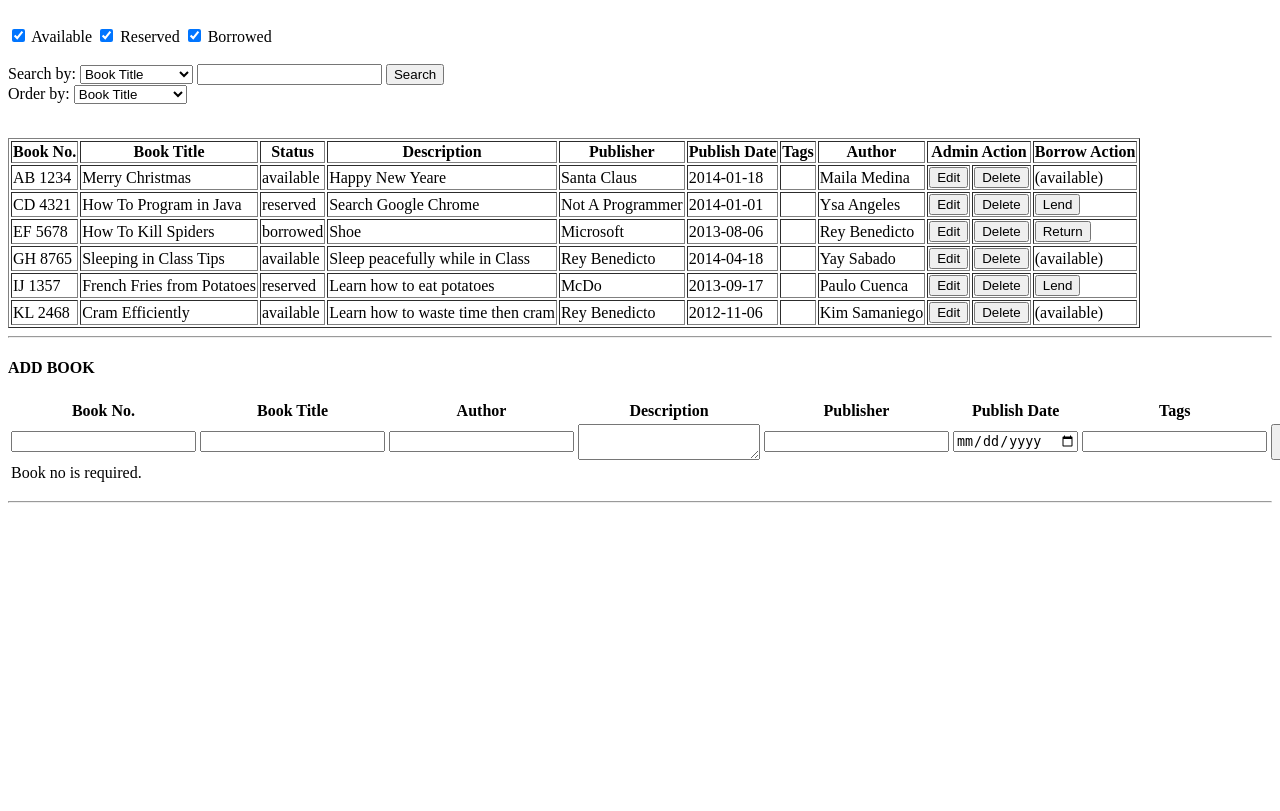
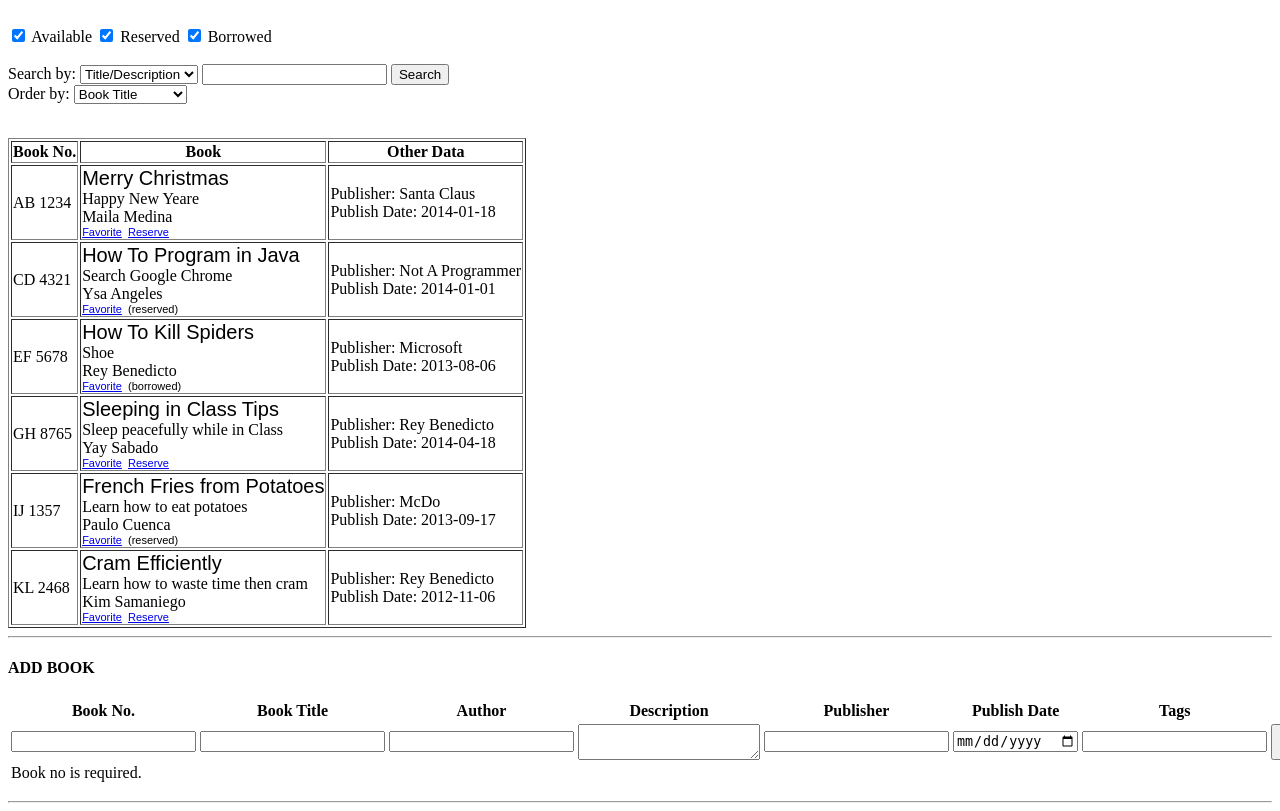
Before and after one commit to ryben/sample_repo, a CodeIgniter app: page /128_team2/index.php/booker/index in a window 1280 px wide; the page is wider, and only the part inside the window is pictured. Before the commit the page ends 503 px from the top of that part, so only its background shows below. Run offline with CodeIgniter, Linux system fonts and the light colour scheme; data comes from the database, SQL or seed files in the repository.

Commit message:
Advanced Search Algo, User-Presentable Data

```diff
--- a/application/controllers/booker.php
+++ b/application/controllers/booker.php
@@ -128,7 +128,73 @@ class Booker extends CI_Controller {
             'status_check' 	=> $status_check,
         );
 
-        return $this->book_model->query_result($details);
+
+        $table = $this->book_model->query_result($details);
+        if ($table == null) return null;
+        foreach($table as $row):
+                //echo $row->book_no;
+
+                $table_copy[$row->book_no] = $row;
+
+            //transfer contents of table to $sorted + structure of points
+            $arr = explode(" ", $search_term);
+            $booktitle = explode(" ", $row->book_title);
+            $descr = explode(" ", $row->description);
+            $tg = explode(",", $row->Tags);
+            $points;
+
+            // echo $arr[1];
+
+
+            // foreach ($arr as $maila):
+            $points[$row->book_no] = 0;
+                // endforeach;
+
+
+            foreach ($arr as $maila):
+
+                foreach($booktitle as $ysa):
+                   if(strcasecmp($maila, $ysa)==0){
+                         $points[$row->book_no] += 100;
+                    }
+
+                endforeach;
+                foreach($descr as $ysa1):
+                    if(strcasecmp($maila, $ysa1)==0){
+                          $points[$row->book_no] += 10;
+                    }
+                endforeach;
+                foreach($tg as $ysa2):
+                    if(strcasecmp($maila, $ysa2)==0){
+                         $points[$row->book_no] += 1;
+                    }
+                endforeach;
+            endforeach;
+
+
+
+            // echo " " . $row->book_no . " " . $points[$row->book_no] . "<br/>";
+
+
+        endforeach;
+
+
+
+        $counter = 0;
+        foreach ($points as $key => $value):
+                $table[$counter++] = $table_copy[$key];
+            // echo $key;
+        endforeach;
+            //compute points
+                //parse search term, programatically compare to book title, desc and tags
+                //$sorted[book_no] = $row1
+                //$points[book_no] = points
+            //sort
+            //printing
+
+
+        return $table;
+
     }
 
 }
--- a/application/models/book_model.php
+++ b/application/models/book_model.php
@@ -11,7 +11,8 @@ class Book_model extends CI_Model {
      * 		http://example.com/index.php/welcome/index
      *	- or -
      * Since this controller is set as the default controller in
-     * config/routes.php, it's displayed at http://example.com/
+     * config/routes.php, i
+     t's displayed at http://example.com/
      *
      * So any other public methods not prefixed with an underscore will
      * map to /index.php/welcome/<method_name>
@@ -43,16 +44,36 @@ class Book_model extends CI_Model {
 
     function query_result($details){
         $details['search_term'] = filter_var($details['search_term'], FILTER_SANITIZE_STRING);
+        // $tok = strtok($details['search_term'], " ");
+       // $tok = strtok($details['search_term'], " ");
 
-        //construct query strings
+        $tok = explode(" ", $details['search_term']);
+
         $q = array(
-            'select'	=> "select * from book b, author a ",
-            'where'		=> "where " . $details['status_check'] . " b.book_no = a.book_no and " . $details['search_by'] . " like '%" . $details['search_term'] . "%' ",
-            'orderby'   => "order by " . $details['order_by']
+                'select' => "select * from book b, author a ",
+                'where' => "where " . $details['status_check'] . " b.book_no = a.book_no and (",
+                'orderby' => ") order by " . $details['order_by']
         );
 
-        $query_string = $q['select'] . $q['where'] . $q['orderby'];
+        $word_count = 0;
+       foreach ($tok as $search) {
+        // echo $search."<br>";
+        if($details['search_by']== 'book_title'){
+           $q['where'] .= "book_title like '%" . $search . "%' or description like '%" . $search . "%' or Tags like '%" . $search . "%' ";
 
+        } else {
+            $q['where'] .= $details['search_by'] . " like '%".$search."%' ";
+        }
+
+        if($word_count < count($tok) - 1) {
+        $q['where'] .= " or ";
+        }
+       $word_count++;
+        }
+
+        $query_string = $q['select'] . $q['where'] . ")";// . $q['orderby'];
+
+        // echo $query_string;
         return $this->db->query($query_string)->result();
     }
 }
--- a/application/views/search_view.php
+++ b/application/views/search_view.php
@@ -12,10 +12,9 @@
 
 					<a>Search by:</a>
 					<select name="search_by">
-						<option value="book_title"> Book Title </option>
+						<option value="book_title"> Title/Description </option>
 						<option value="book_no"> Book Number </option>
 						<option value="status"> Status </option>
-						<option value="description"> Description </option>
 						<option value="publisher"> Publisher</option>
 						<option value="name"> Author</option>
 						<option value="date_published"> Date Published</option>
--- a/application/views/table_view.php
+++ b/application/views/table_view.php
@@ -1,59 +1,99 @@
 <div id="search_table_container">
-				<table id="search_table" border="1">
-					<?php
+                <table id="search_table" border="1">
+                    <?php
                         $is_admin = isset($_SESSION['is_admin']);
-                        $is_admin = true; //temporary
+                        // $is_admin = true; //temporary
 
-						if (isset($table)){
+                        // if (isset($table)){
+      //                       echo "<tr>
+                        //      <th>Book No.    </th>
+                        //      <th>Book Title  </th>
+                        //      <th>Status      </th>
+                        //      <th>Description </th>
+                        //      <th>Publisher   </th>
+                        //      <th>Publish Date</th>
+                        //      <th>Tags        </th>
+                        //      <th>Author      </th>
+                        //  ";
+
+                        //new
+                        if(isset($table)){
                             echo "<tr>
-								<th>Book No.	</th>
-								<th>Book Title 	</th>
-								<th>Status 		</th>
-								<th>Description </th>
-								<th>Publisher 	</th>
-								<th>Publish Date</th>
-								<th>Tags 		</th>
-								<th>Author 		</th>
-							";
+
+                                <th>Book No.</th>
+                                <th>Book</th>
+                                <th>Other Data</th>
+
+                            ";
 
 
                             if ($is_admin){
                                 echo "<th colspan='2'>Admin Action</th>";
-                                echo "<th>Borrow Action 		</th>";
+                                echo "<th>Borrow Action         </th>";
                             } else {
-                                echo "<th colspan='2'>User Action</th>";
+                                // echo "<th colspan='2'>User Action</th>";
                             }
 
                             echo "</tr>";
 
                             foreach($table as $row):
+
                                 echo "<tr>";
 
-                                foreach($row as $cell):
-                                    echo "<td>" . $cell	. "</td>";
-                                endforeach;
+
+                                echo "<td>" . $row->book_no . "</td>";
+                                echo "<td>" .
+                                        "<div style = 'font:20px Arial'>" .
+                                            $row->book_title .
+                                        "</div>" .
+
+                                        $row->description . "<br>" .
+                                        $row->name . "<br>" .
 
 
-                                if ($is_admin){
-                                    //add and edit button
-                                    echo "<td><input type='button' bookno='{$row->book_no}' class='edit_button' value='Edit'/></td>";
-                                    echo "<td><input type='button' bookno='{$row->book_no}' class='delete_button' value='Delete'/></td>";
 
-                                    //borrow action
-                                    if ($row->status == "reserved") 	echo "<td><input type='button' bookno='{$row->book_no}' value='Lend'/></td>";
-                                    elseif ($row->status == "borrowed") echo "<td><input type='button' bookno='{$row->book_no}' value='Return'/></td>";
-                                    else echo "<td>(" . $row->status . ")</td>";
-                                } else {
-                                    //reserve button
-                                    if ($row->status == "available") echo "<td><input type='button' bookno='{$row->book_no}' value='Reserve'/></td>";
-                                    else echo "<td>(" . $row->status . ")</td>";
-                                    //like button
-                                    echo "<td><input type='button' bookno='{$row->book_no}' value='Like'</td>";
-                                }
+                                        //like button
+                                        "<div style = 'font:11px Arial'>".
+                                            "<a href='#'>Favorite</a>&nbsp;&nbsp;" .
+                                            "<a ";
+
+                                            if ($row->status == "available") echo "href='#' bookno='{$row->book_no}'>Reserve";
+                                            else echo ">(" . $row->status . ")";
+
+                                            echo "</a>" .
+                                         "</div>" .
+
+                                     "</td>";
+                                echo "<td>Publisher: " . $row->publisher . "<br>Publish Date: " .
+                                              $row->date_published .
+                                     "</td>";
+
+
+                                // foreach($row as $cell):
+                                //     echo "<td>" . $cell  . "</td>";
+                                // endforeach;
+
+
+                                // if ($is_admin){
+                                //     //add and edit button
+                                //     echo "<td><input type='button' bookno='{$row->book_no}' class='edit_button' value='Edit'/></td>";
+                                //     echo "<td><input type='button' bookno='{$row->book_no}' class='delete_button' value='Delete'/></td>";
+
+                                //     //borrow action
+                                //     if ($row->status == "reserved")  echo "<td><input type='button' bookno='{$row->book_no}' value='Lend'/></td>";
+                                //     elseif ($row->status == "borrowed") echo "<td><input type='button' bookno='{$row->book_no}' value='Return'/></td>";
+                                //     else echo "<td>(" . $row->status . ")</td>";
+                                // } else {
+                                //     //reserve button
+                                //     if ($row->status == "available") echo "<td><input type='button' bookno='{$row->book_no}' value='Reserve'/></td>";
+                                //     else echo "<td>(" . $row->status . ")</td>";
+                                //     //like button
+                                //     echo "<td><input type='button' bookno='{$row->book_no}' value='Like'</td>";
+                                // }
                                 echo "</tr>";
                             endforeach;
                         }
-					?>
+                    ?>
 
 </table>
 </div>
```
